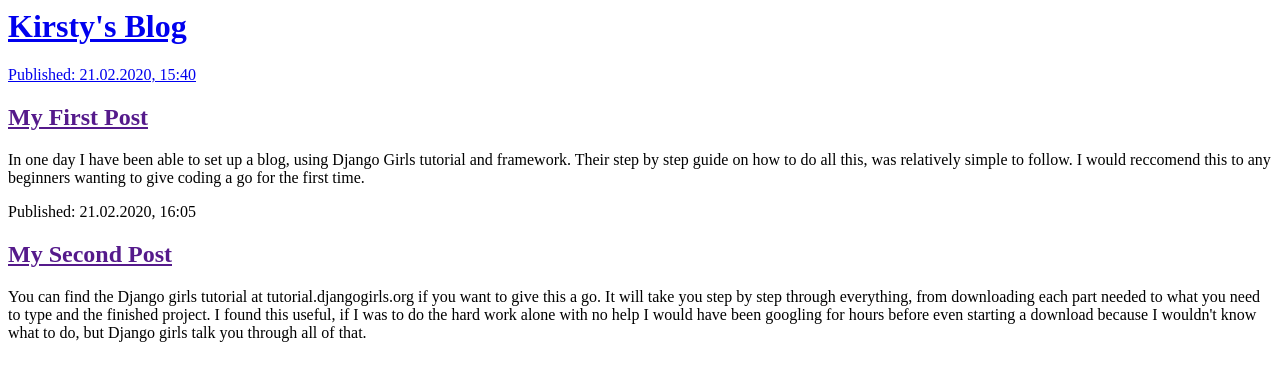
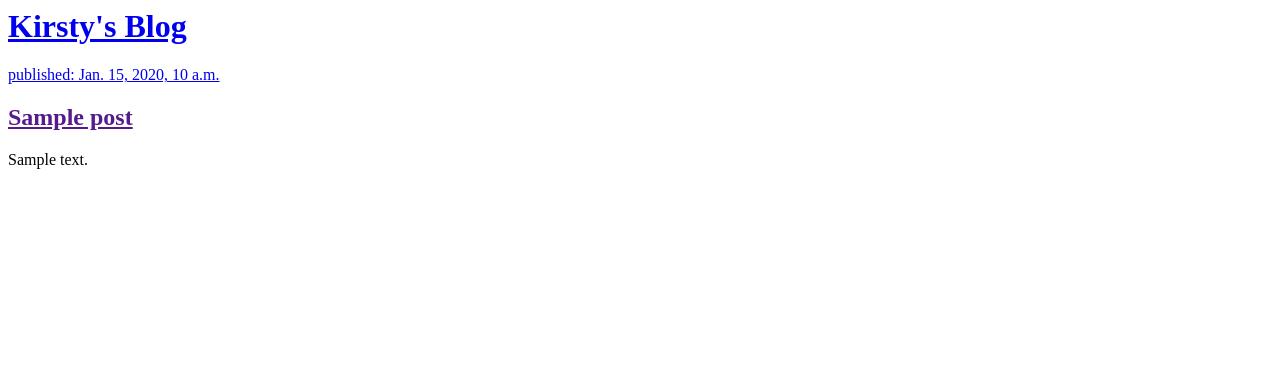
Before and after one commit to K1R5T/my-first-blog, a Django app: page / in a window 1280 px wide. Shown: the top 381 px of the page. Run offline with Django 3.2, Linux system fonts and the light colour scheme; tables that the repository leaves empty hold one stand-in row (values such as "Sample post").

Commit message:
modified templates to display posts from database

```diff
--- a/blog/templates/blog/post_list.html
+++ b/blog/templates/blog/post_list.html
@@ -8,25 +8,20 @@
         </div>
 
         <div>
-            <p>Published: 21.02.2020, 15:40</p>
-            <h2><a href="">My First Post</a></h2>
-            <p>
-                In one day I have been able to set up a blog, using Django Girls tutorial and framework.
-                Their step by step guide on how to do all this, was relatively simple to follow. I would reccomend
-                this to any beginners wanting to give coding a go for the first time.
-            </p>
+
+
+        {% for post in posts %}
+            <div>
+                <p>published: {{ post.published_date }}</p>
+                <h2><a href="">{{ post.title }}</a></h2>
+                <p>{{ post.text|linebreaksbr }}</p>
+            </div>
+        {% endfor %}
+
+
+
         </div>
 
-        <div>
-            <p>Published: 21.02.2020, 16:05</p>
-            <h2><a href="">My Second Post</a></h2>
 
-            <p>
-                You can find the Django girls tutorial at tutorial.djangogirls.org if you want to give this a go.
-                It will take you step by step through everything, from downloading each part needed to what you need to type and the finished project.
-                I found this useful, if I was to do the hard work alone with no help I would have been googling for hours before even starting a download because I wouldn't know what to do,
-                but Django girls talk you through all of that.
-            </p>
-        </div>
     </body>
 </html>
--- a/blog/views.py
+++ b/blog/views.py
@@ -1,6 +1,7 @@
 from django.shortcuts import render
-
-# Create your views here.
+from django.utils import timezone
+from .models import Post
 
 def post_list(request):
-    return render(request, 'blog/post_list.html', {})
+    posts = Post.objects.filter(published_date__lte=timezone.now()).order_by('published_date')
+    return render(request, 'blog/post_list.html', {'posts': posts})
```
